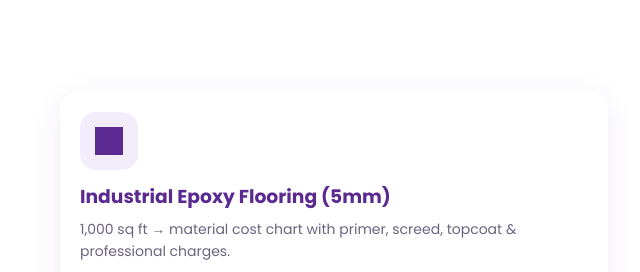
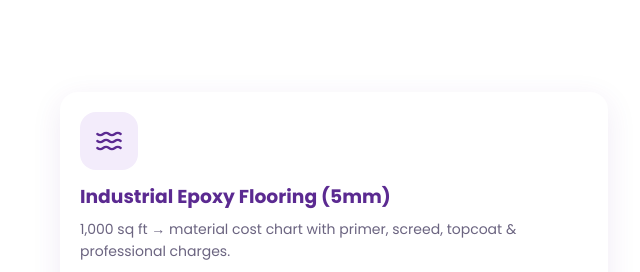
Before and after one commit to ecomaura/tajepoxy, a plain HTML site: page index.html in a window 1280 px wide. Shown: the part 5640-5912 px from the top of the page, 592-1232 px from the left. Drawn offline with Linux system fonts and the light colour scheme.

Commit message:
Fix teaser icon

```diff
--- a/index.html
+++ b/index.html
@@ -15,7 +15,7 @@
 <div class="chips"><span><i class="i i-tool"></i>Practical Training</span><span><i class="i i-cap"></i>Expert Guidance</span><span><i class="i i-trend"></i>Business Support</span><span><i class="i i-award"></i>Certificate</span></div><br>
 <a class="btn wa-btn" data-wa="Hi Taj Epoxy, I want to book my seat for the Resin Table / Epoxy Flooring Workshop (3, 4, 5 Dec, Delhi). Please share payment details for the ₹2,000 booking amount."><i class="wai"></i>Book Your Seat</a> <a class="btn o" href="workshop.html">Full Details</a><p style="margin-top:14px;font-size:14px"><i class="i i-phone"></i>9920899998 · G Pay / UPI accepted</p></div><img src="assets/workshop-flyer.jpg" alt="Workshop flyer"></div></section>
 <section><div class="w c"><h2>Recent Projects</h2><p class="sub">A glimpse of floors we've transformed.</p><div class="grid g3"><div class="ph" style="min-height:260px;background-image:url('https://images.unsplash.com/photo-1500375592092-40eb2168fd21?auto=format&fit=crop&w=1400&q=85');background-size:cover;background-position:center"></div><div class="ph" style="min-height:260px;background-image:url('https://images.unsplash.com/photo-1600607687939-ce8a6c25118c?auto=format&fit=crop&w=1400&q=85');background-size:cover;background-position:center"></div><div class="ph" style="min-height:260px;background-image:url('https://images.unsplash.com/photo-1581092160562-40aa08e78837?auto=format&fit=crop&w=1400&q=85');background-size:cover;background-position:center"></div></div><br><a class="btn" href="gallery.html">View Full Gallery</a></div></section>
-<section><div class="w grid g2"><div><span class="tag" style="color:var(--p)">Instant Estimate</span><h2>Epoxy Flooring Cost Calculator</h2><p class="sub">Pick a flooring system, enter your area and see the full material costing chart — process, consumption, rate and per sq ft cost — instantly.</p><a class="btn" href="calculator.html"><i class="i i-trend"></i>Calculate Your Cost</a></div><div class="card"><div class="b"><div class="ico"><i class="i i-layers"></i></div><h3>Industrial Epoxy Flooring (5mm)</h3><p>1,000 sq ft → material cost chart with primer, screed, topcoat & professional charges.</p><a class="wlink" href="calculator.html">Try the calculator →</a></div></div></div></section>
+<section><div class="w grid g2"><div><span class="tag" style="color:var(--p)">Instant Estimate</span><h2>Epoxy Flooring Cost Calculator</h2><p class="sub">Pick a flooring system, enter your area and see the full material costing chart — process, consumption, rate and per sq ft cost — instantly.</p><a class="btn" href="calculator.html"><i class="i i-trend"></i>Calculate Your Cost</a></div><div class="card"><div class="b"><div class="ico"><i class="i i-waves"></i></div><h3>Industrial Epoxy Flooring (5mm)</h3><p>1,000 sq ft → material cost chart with primer, screed, topcoat & professional charges.</p><a class="wlink" href="calculator.html">Try the calculator →</a></div></div></div></section>
 <section class="alt"><div class="w c"><h2>What Clients Say</h2><p class="sub">Replace with real reviews.</p><div class="grid g3" style="text-align:left"><div class="quote"><span class="stars">★★★★★</span><p>“Our showroom floor looks like glass. Customers always ask who did it!”</p><b>Client Name</b><br><small>Showroom Owner</small></div><div class="quote"><span class="stars">★★★★★</span><p>“The metallic finish in our living room is a true work of art.”</p><b>Client Name</b><br><small>Homeowner</small></div><div class="quote"><span class="stars">★★★★★</span><p>“Quick, clean installation and a tough floor for our factory.”</p><b>Client Name</b><br><small>Factory Manager</small></div></div></div></section>
 <section><div class="w c"><h2>Frequently Asked Questions</h2><p class="sub">Quick answers before you get in touch.</p><div class="faq" style="text-align:left"><details><summary>How long does an epoxy floor last?</summary><p>With proper care, quality epoxy floors last many years and resist stains, water and abrasion.</p></details><details><summary>How long does installation take?</summary><p>Most residential floors take 2–4 days including curing; larger projects vary.</p></details><details><summary>Can epoxy be applied over existing floors?</summary><p>Usually yes, after inspection and surface preparation.</p></details><details><summary>Do you make custom resin tables?</summary><p>Yes — choose the wood, resin colour and size, and we craft it to order.</p></details></div></div></section>
 <section class="band"><div class="w"><h2>Ready for a Luxury Floor?</h2><p style="margin:10px 0 22px">Call or WhatsApp 9920899998 for a free site visit & quote.</p><a class="btn wa-btn" data-wa="Hi Taj Epoxy, please arrange a free site visit and quote."><i class="wai"></i>Free Quote on WhatsApp</a> <a class="btn g" href="contact.html">Enquiry Form</a></div></section>
```
